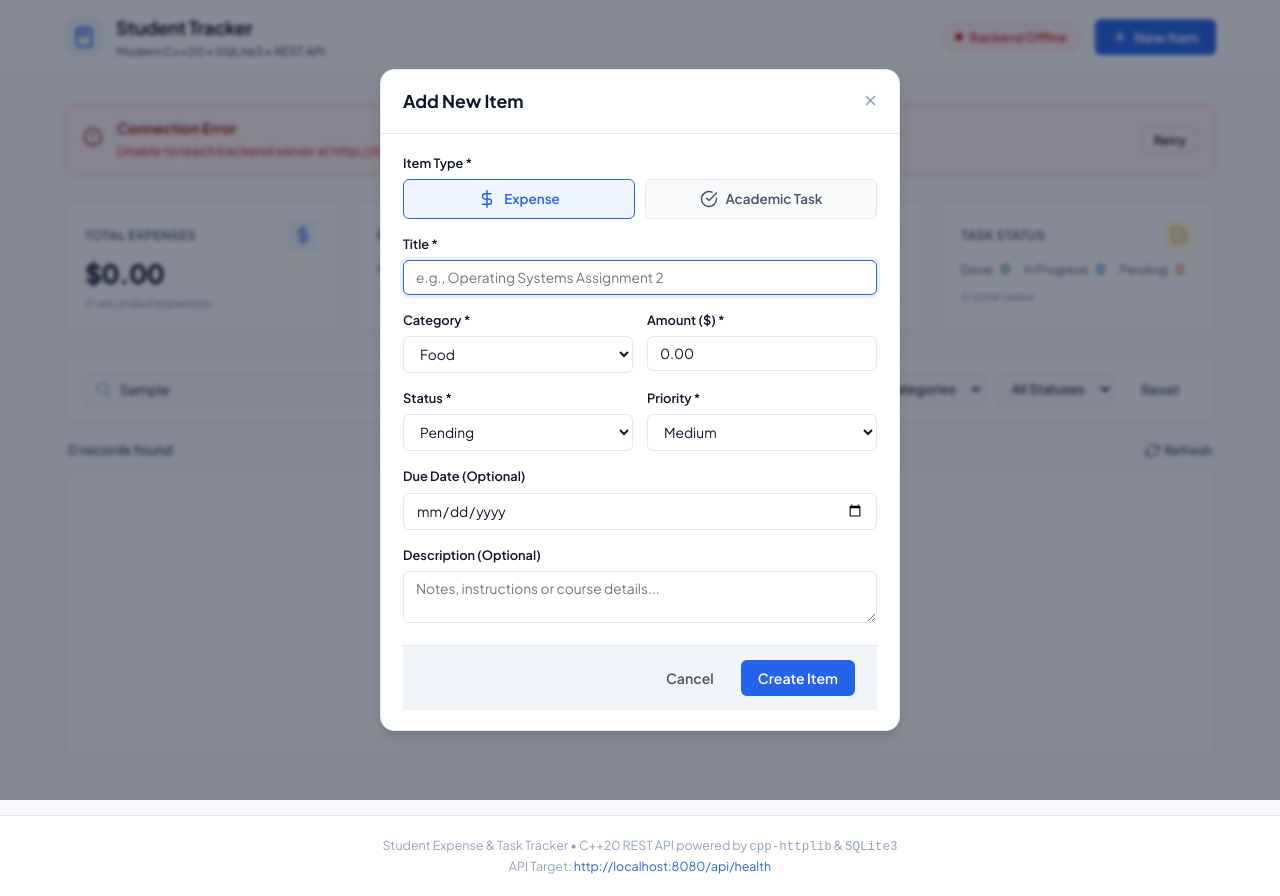
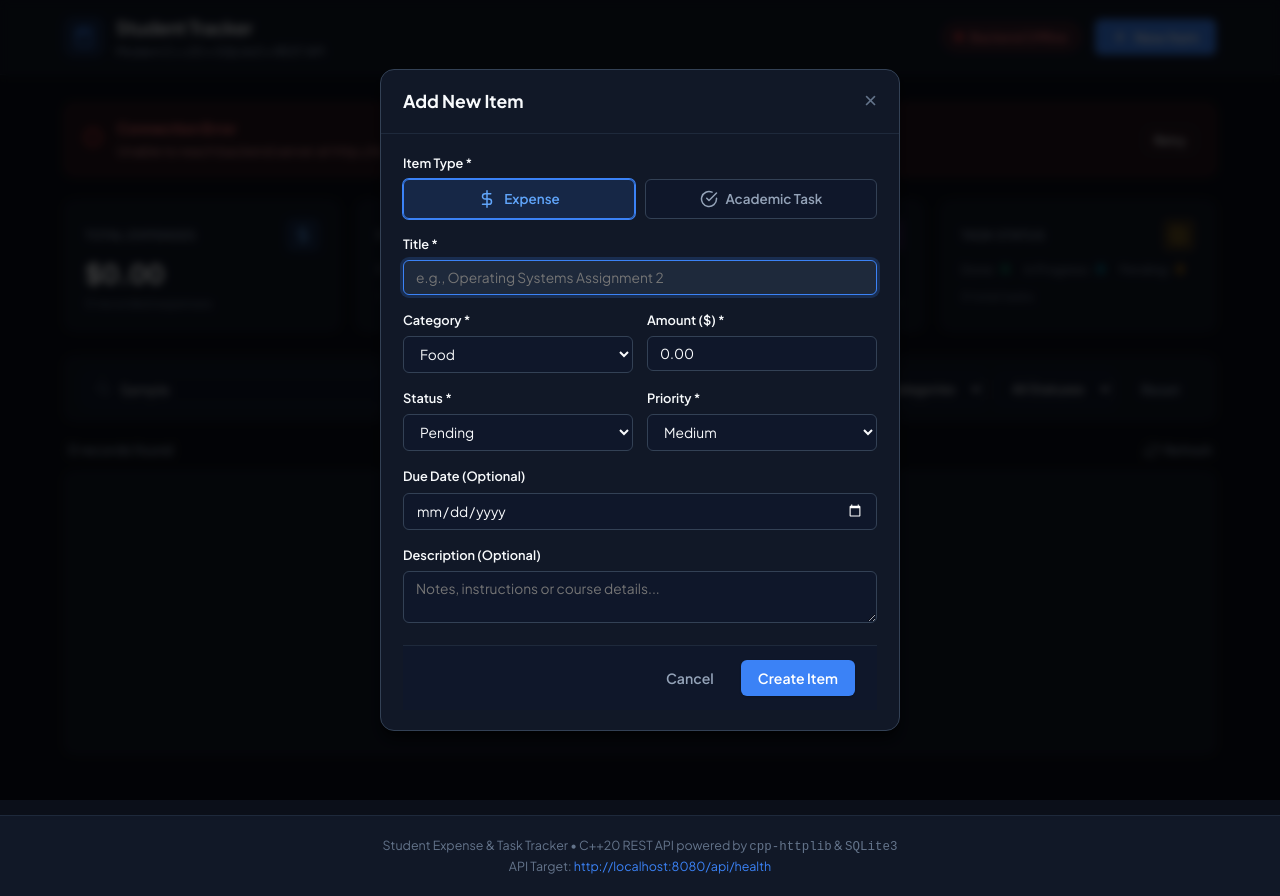
Before and after one commit to m4ulikP/cpp-sqlite-tracker, a plain HTML site: page frontend/index.html in a window 1280 px wide. Both pictures are taken after typing "Sample" into the empty fields and a click on the button "+ Create New Item". Drawn offline with Linux system fonts and the light colour scheme; no server answers.

Commit message:
feat(ui): implement cohesive dark theme and custom scrollbar across frontend

```diff
--- a/frontend/css/style.css
+++ b/frontend/css/style.css
@@ -1,40 +1,48 @@
 /* ==========================================================================
-   Student Expense & Task Tracker - Modern CSS Design System
+   Student Expense & Task Tracker - Cohesive Dark Theme Design System
    Stack: Pure CSS (Zero external dependencies)
-   Style: Clean, High-Legibility Academic Productivity Dashboard
+   Style: Elevated Obsidian & Slate Dark Dashboard
    ========================================================================== */
 
 :root {
+  color-scheme: dark;
+
   --font-sans: 'Plus Jakarta Sans', -apple-system, BlinkMacSystemFont, 'Segoe UI', Roboto, sans-serif;
   --font-mono: 'JetBrains Mono', monospace;
 
-  /* Color Palette */
-  --bg-app: #f8fafc;
-  --bg-card: #ffffff;
-  --bg-subtle: #f1f5f9;
-  --border-subtle: #e2e8f0;
-  --border-hover: #cbd5e1;
+  /* Layered Dark Surface Palette */
+  --bg-app: #0b0f19;          /* Deep obsidian canvas */
+  --bg-card: #111827;         /* Elevated dark slate panel */
+  --bg-subtle: #1e293b;       /* Secondary surface, table header, inactive tabs */
+  --border-subtle: #1e293b;   /* Hairline dark border */
+  --border-hover: #334155;    /* Interactive border hover */
 
-  --text-main: #0f172a;
-  --text-muted: #475569;
-  --text-dim: #94a3b8;
+  /* High-Contrast Typography Hierarchy */
+  --text-main: #f8fafc;       /* Crisp primary text */
+  --text-muted: #94a3b8;      /* Secondary descriptive text */
+  --text-dim: #64748b;        /* Muted captions & placeholder */
 
-  --primary: #2563eb;
-  --primary-hover: #1d4ed8;
-  --primary-light: #eff6ff;
+  /* Brand Primary */
+  --primary: #3b82f6;
+  --primary-hover: #2563eb;
+  --primary-light: rgba(59, 130, 246, 0.15);
 
-  --success: #059669;
-  --success-light: #ecfdf5;
-  --warning: #d97706;
-  --warning-light: #fffbeb;
-  --danger: #dc2626;
-  --danger-light: #fef2f2;
-  --info: #0284c7;
-  --info-light: #f0f9ff;
+  /* Semantic Accents (Optimized for Dark Canvas Contrast) */
+  --success: #10b981;
+  --success-light: rgba(16, 185, 129, 0.15);
+  --warning: #f59e0b;
+  --warning-light: rgba(245, 158, 11, 0.15);
+  --danger: #ef4444;
+  --danger-light: rgba(239, 68, 68, 0.15);
+  --info: #06b6d4;
+  --info-light: rgba(6, 182, 212, 0.15);
+  --purple: #a855f7;
+  --purple-light: rgba(168, 85, 247, 0.15);
 
-  --shadow-sm: 0 1px 2px 0 rgb(0 0 0 / 0.05);
-  --shadow-md: 0 4px 6px -1px rgb(0 0 0 / 0.07), 0 2px 4px -2px rgb(0 0 0 / 0.07);
-  --shadow-lg: 0 10px 15px -3px rgb(0 0 0 / 0.1), 0 4px 6px -4px rgb(0 0 0 / 0.1);
+  /* Deep Elevation Shadows */
+  --shadow-sm: 0 1px 3px 0 rgb(0 0 0 / 0.4);
+  --shadow-md: 0 4px 6px -1px rgb(0 0 0 / 0.5), 0 2px 4px -2px rgb(0 0 0 / 0.5);
+  --shadow-lg: 0 10px 15px -3px rgb(0 0 0 / 0.65), 0 4px 6px -4px rgb(0 0 0 / 0.65);
 
   --radius-sm: 6px;
   --radius-md: 10px;
@@ -45,6 +53,37 @@
   box-sizing: border-box;
   margin: 0;
   padding: 0;
+}
+
+/* ==========================================================================
+   Custom Scrollbar (Standards + WebKit / Chromium)
+   ========================================================================== */
+html, * {
+  scrollbar-width: thin;
+  scrollbar-color: #283548 #0b0f19;
+}
+
+::-webkit-scrollbar {
+  width: 8px;
+  height: 8px;
+}
+
+::-webkit-scrollbar-track {
+  background: #0b0f19;
+}
+
+::-webkit-scrollbar-thumb {
+  background: #283548;
+  border-radius: 4px;
+  border: 2px solid #0b0f19;
+}
+
+::-webkit-scrollbar-thumb:hover {
+  background: #3b82f6;
+}
+
+::-webkit-scrollbar-corner {
+  background: #0b0f19;
 }
 
 body {
@@ -103,6 +142,7 @@ body {
   display: flex;
   align-items: center;
   justify-content: center;
+  border: 1px solid rgba(59, 130, 246, 0.25);
 }
 
 .brand-title {
@@ -145,19 +185,19 @@ body {
 
 .status-pill.online {
   background-color: var(--success-light);
-  color: var(--success);
-  border-color: #a7f3d0;
+  color: #34d399;
+  border-color: rgba(16, 185, 129, 0.3);
 }
 
 .status-pill.online .status-dot {
   background-color: var(--success);
-  box-shadow: 0 0 0 2px #d1fae5;
+  box-shadow: 0 0 0 2px rgba(16, 185, 129, 0.3);
 }
 
 .status-pill.offline {
   background-color: var(--danger-light);
-  color: var(--danger);
-  border-color: #fecaca;
+  color: #f87171;
+  border-color: rgba(239, 68, 68, 0.3);
 }
 
 .status-pill.offline .status-dot {
@@ -167,6 +207,7 @@ body {
 .status-pill.checking {
   background-color: var(--bg-subtle);
   color: var(--text-muted);
+  border-color: var(--border-hover);
 }
 
 .status-pill.checking .status-dot {
@@ -198,6 +239,7 @@ body {
 .btn-primary {
   background-color: var(--primary);
   color: #ffffff;
+  box-shadow: 0 1px 2px rgb(0 0 0 / 0.2);
 }
 
 .btn-primary:hover {
@@ -212,6 +254,7 @@ body {
 
 .btn-outline:hover {
   background-color: var(--bg-subtle);
+  border-color: var(--text-dim);
 }
 
 .btn-ghost {
@@ -230,7 +273,7 @@ body {
 }
 
 .btn-danger:hover {
-  background-color: #b91c1c;
+  background-color: #dc2626;
 }
 
 .btn-sm {
@@ -243,9 +286,9 @@ body {
   display: flex;
   align-items: center;
   gap: 14px;
-  background-color: var(--danger-light);
-  border: 1px solid #fecaca;
-  color: #991b1b;
+  background-color: rgba(239, 68, 68, 0.12);
+  border: 1px solid rgba(239, 68, 68, 0.3);
+  color: #fca5a5;
   padding: 14px 18px;
   border-radius: var(--radius-md);
   margin-bottom: 24px;
@@ -253,6 +296,7 @@ body {
 
 .alert-icon {
   flex-shrink: 0;
+  color: #ef4444;
 }
 
 .alert-content {
@@ -263,11 +307,12 @@ body {
   font-size: 0.9rem;
   font-weight: 700;
   margin-bottom: 2px;
+  color: #f87171;
 }
 
 .alert-content p {
   font-size: 0.83rem;
-  color: #b91c1c;
+  color: #fca5a5;
 }
 
 /* Summary Cards Grid */
@@ -315,10 +360,10 @@ body {
   justify-content: center;
 }
 
-.metric-icon.expense-icon { background: #eff6ff; color: #2563eb; }
-.metric-icon.split-icon   { background: #ecfdf5; color: #059669; }
-.metric-icon.task-icon    { background: #fdf4ff; color: #a855f7; }
-.metric-icon.list-icon    { background: #fefce8; color: #ca8a04; }
+.metric-icon.expense-icon { background: rgba(59, 130, 246, 0.16); color: #60a5fa; border: 1px solid rgba(59, 130, 246, 0.25); }
+.metric-icon.split-icon   { background: rgba(16, 185, 129, 0.16); color: #34d399; border: 1px solid rgba(16, 185, 129, 0.25); }
+.metric-icon.task-icon    { background: rgba(168, 85, 247, 0.16); color: #c084fc; border: 1px solid rgba(168, 85, 247, 0.25); }
+.metric-icon.list-icon    { background: rgba(245, 158, 11, 0.16); color: #fbbf24; border: 1px solid rgba(245, 158, 11, 0.25); }
 
 .metric-value {
   font-size: 1.65rem;
@@ -368,7 +413,7 @@ body {
 }
 
 .fill-paid { background-color: var(--success); }
-.fill-task { background-color: #a855f7; }
+.fill-task { background-color: var(--purple); }
 
 /* Toolbar & Filters */
 .toolbar-section {
@@ -405,17 +450,18 @@ body {
   padding: 8px 34px 8px 36px;
   font-family: inherit;
   font-size: 0.86rem;
-  background-color: var(--bg-app);
-  border: 1px solid var(--border-subtle);
+  background-color: #0f172a;
+  border: 1px solid var(--border-hover);
   border-radius: var(--radius-sm);
   color: var(--text-main);
-  transition: border-color 0.15s ease;
+  transition: all 0.15s ease;
 }
 
 .search-box input:focus {
   outline: none;
   border-color: var(--primary);
-  background-color: #ffffff;
+  background-color: #1e293b;
+  box-shadow: 0 0 0 3px rgba(59, 130, 246, 0.2);
 }
 
 .btn-clear {
@@ -443,10 +489,10 @@ body {
 /* Segmented Control */
 .segmented-control {
   display: inline-flex;
-  background-color: var(--bg-app);
-  border: 1px solid var(--border-subtle);
+  background-color: #0f172a;
+  border: 1px solid var(--border-hover);
   border-radius: var(--radius-sm);
-  padding: 2px;
+  padding: 3px;
 }
 
 .seg-btn {
@@ -462,10 +508,15 @@ body {
   transition: all 0.15s ease;
 }
 
+.seg-btn:hover {
+  color: var(--text-main);
+}
+
 .seg-btn.active {
-  background-color: #ffffff;
+  background-color: var(--bg-subtle);
   color: var(--text-main);
-  box-shadow: 0 1px 2px rgb(0 0 0 / 0.08);
+  border: 1px solid var(--border-hover);
+  box-shadow: 0 1px 2px rgb(0 0 0 / 0.3);
 }
 
 /* Select wrapper */
@@ -474,16 +525,23 @@ body {
   font-size: 0.82rem;
   font-weight: 500;
   color: var(--text-main);
-  background-color: var(--bg-app);
-  border: 1px solid var(--border-subtle);
+  background-color: #0f172a;
+  border: 1px solid var(--border-hover);
   border-radius: var(--radius-sm);
   padding: 6px 12px;
   cursor: pointer;
+  transition: border-color 0.15s ease;
 }
 
 .select-wrapper select:focus {
   outline: none;
   border-color: var(--primary);
+  box-shadow: 0 0 0 3px rgba(59, 130, 246, 0.2);
+}
+
+.select-wrapper select option {
+  background-color: #111827;
+  color: var(--text-main);
 }
 
 /* Records List Header */
@@ -512,6 +570,7 @@ body {
   font-size: 0.8rem;
   font-weight: 600;
   cursor: pointer;
+  transition: color 0.15s ease;
 }
 
 .btn-refresh:hover { color: var(--primary); }
@@ -533,7 +592,7 @@ body {
 }
 
 .data-table th {
-  background-color: var(--bg-subtle);
+  background-color: #0f172a;
   color: var(--text-muted);
   font-size: 0.75rem;
   font-weight: 700;
@@ -547,6 +606,7 @@ body {
   padding: 13px 16px;
   border-bottom: 1px solid var(--border-subtle);
   vertical-align: middle;
+  color: #e2e8f0;
 }
 
 .data-table tbody tr:last-child td {
@@ -554,7 +614,7 @@ body {
 }
 
 .data-table tbody tr:hover {
-  background-color: #f8fafc;
+  background-color: rgba(30, 41, 59, 0.5);
 }
 
 /* Badges */
@@ -570,32 +630,33 @@ body {
   letter-spacing: 0.03em;
 }
 
-.badge-expense { background: #eff6ff; color: #1d4ed8; }
-.badge-task    { background: #fdf4ff; color: #9333ea; }
+.badge-expense { background: rgba(59, 130, 246, 0.16); color: #60a5fa; border: 1px solid rgba(59, 130, 246, 0.3); }
+.badge-task    { background: rgba(168, 85, 247, 0.16); color: #c084fc; border: 1px solid rgba(168, 85, 247, 0.3); }
 
 .badge-cat {
   background: var(--bg-subtle);
-  color: var(--text-muted);
+  color: #cbd5e1;
   font-weight: 600;
   text-transform: none;
   letter-spacing: normal;
+  border: 1px solid var(--border-hover);
 }
 
-.badge-prio-high   { background: #fef2f2; color: #b91c1c; }
-.badge-prio-medium { background: #fffbeb; color: #b45309; }
-.badge-prio-low    { background: #f1f5f9; color: #475569; }
+.badge-prio-high   { background: rgba(239, 68, 68, 0.16); color: #f87171; border: 1px solid rgba(239, 68, 68, 0.3); }
+.badge-prio-medium { background: rgba(245, 158, 11, 0.16); color: #fbbf24; border: 1px solid rgba(245, 158, 11, 0.3); }
+.badge-prio-low    { background: var(--bg-subtle); color: #94a3b8; border: 1px solid var(--border-hover); }
 
 .badge-status-completed, .badge-status-paid {
-  background: #ecfdf5; color: #047857;
+  background: rgba(16, 185, 129, 0.16); color: #34d399; border: 1px solid rgba(16, 185, 129, 0.3);
 }
 .badge-status-in_progress {
-  background: #eff6ff; color: #1d4ed8;
+  background: rgba(6, 182, 212, 0.16); color: #38bdf8; border: 1px solid rgba(6, 182, 212, 0.3);
 }
 .badge-status-pending {
-  background: #fffbeb; color: #b45309;
+  background: rgba(245, 158, 11, 0.16); color: #fbbf24; border: 1px solid rgba(245, 158, 11, 0.3);
 }
 .badge-status-cancelled {
-  background: #f1f5f9; color: #64748b;
+  background: var(--bg-subtle); color: #64748b; border: 1px solid var(--border-hover);
 }
 
 /* Row elements */
@@ -627,7 +688,7 @@ body {
 }
 
 .due-date-text.overdue {
-  color: var(--danger);
+  color: #f87171;
   font-weight: 700;
 }
 
@@ -655,13 +716,13 @@ body {
 .btn-icon:hover {
   background-color: var(--bg-subtle);
   color: var(--text-main);
-  border-color: var(--border-subtle);
+  border-color: var(--border-hover);
 }
 
 .btn-icon.delete:hover {
   background-color: var(--danger-light);
-  color: var(--danger);
-  border-color: #fecaca;
+  color: #f87171;
+  border-color: rgba(239, 68, 68, 0.3);
 }
 
 /* Quick Toggle Checkbox */
@@ -676,6 +737,7 @@ body {
   align-items: center;
   justify-content: center;
   transition: all 0.15s ease;
+  color: transparent;
 }
 
 .btn-toggle-status:hover {
@@ -685,7 +747,8 @@ body {
 .btn-toggle-status.is-done {
   background-color: var(--success);
   border-color: var(--success);
-  color: #ffffff;
+  color: #0b0f19;
+  font-weight: 900;
 }
 
 /* Skeleton Loading State */
@@ -698,7 +761,7 @@ body {
 
 .skeleton-row {
   height: 44px;
-  background: linear-gradient(90deg, #f1f5f9 25%, #e2e8f0 50%, #f1f5f9 75%);
+  background: linear-gradient(90deg, #111827 25%, #1e293b 50%, #111827 75%);
   background-size: 200% 100%;
   animation: shimmer 1.5s infinite;
   border-radius: var(--radius-sm);
@@ -724,6 +787,7 @@ body {
   font-size: 1.1rem;
   font-weight: 700;
   margin-bottom: 4px;
+  color: var(--text-main);
 }
 
 .empty-state p {
@@ -736,8 +800,8 @@ body {
 .modal-backdrop {
   position: fixed;
   inset: 0;
-  background-color: rgb(15 23 42 / 0.5);
-  backdrop-filter: blur(2px);
+  background-color: rgba(0, 0, 0, 0.75);
+  backdrop-filter: blur(4px);
   display: flex;
   align-items: center;
   justify-content: center;
@@ -747,7 +811,7 @@ body {
 
 .modal-card {
   background-color: var(--bg-card);
-  border: 1px solid var(--border-subtle);
+  border: 1px solid var(--border-hover);
   border-radius: var(--radius-lg);
   box-shadow: var(--shadow-lg);
   width: 100%;
@@ -798,7 +862,7 @@ body {
 .modal-footer {
   padding: 14px 22px;
   border-top: 1px solid var(--border-subtle);
-  background-color: var(--bg-subtle);
+  background-color: #0f172a;
   display: flex;
   align-items: center;
   justify-content: flex-end;
@@ -832,17 +896,23 @@ body {
   font-family: inherit;
   font-size: 0.86rem;
   padding: 8px 12px;
-  border: 1px solid var(--border-subtle);
+  border: 1px solid var(--border-hover);
   border-radius: var(--radius-sm);
-  background-color: #ffffff;
+  background-color: #0f172a;
   color: var(--text-main);
-  transition: border-color 0.15s ease;
+  transition: all 0.15s ease;
 }
 
 .form-input:focus, .form-select:focus, .form-textarea:focus {
   outline: none;
   border-color: var(--primary);
-  box-shadow: 0 0 0 3px rgb(37 99 235 / 0.1);
+  background-color: #1e293b;
+  box-shadow: 0 0 0 3px rgba(59, 130, 246, 0.2);
+}
+
+.form-select option {
+  background-color: #111827;
+  color: var(--text-main);
 }
 
 .form-textarea {
@@ -866,9 +936,9 @@ body {
   justify-content: center;
   gap: 8px;
   padding: 9px 14px;
-  border: 1px solid var(--border-subtle);
+  border: 1px solid var(--border-hover);
   border-radius: var(--radius-sm);
-  background-color: var(--bg-app);
+  background-color: #0f172a;
   font-size: 0.84rem;
   font-weight: 600;
   color: var(--text-muted);
@@ -876,22 +946,28 @@ body {
   transition: all 0.15s ease;
 }
 
+.type-radio-content:hover {
+  background-color: #1e293b;
+  color: var(--text-main);
+}
+
 .type-radio-card input:checked + .type-radio-content {
   border-color: var(--primary);
   background-color: var(--primary-light);
-  color: var(--primary);
+  color: #60a5fa;
+  box-shadow: 0 0 0 1px var(--primary);
 }
 
 /* Modal Form Alert */
 .modal-alert {
   padding: 10px 14px;
   border-radius: var(--radius-sm);
-  background-color: var(--danger-light);
-  color: #991b1b;
+  background-color: rgba(239, 68, 68, 0.15);
+  color: #fca5a5;
   font-size: 0.82rem;
   font-weight: 500;
   margin-bottom: 14px;
-  border: 1px solid #fecaca;
+  border: 1px solid rgba(239, 68, 68, 0.35);
 }
 
 /* Toast Container */
@@ -906,8 +982,8 @@ body {
 }
 
 .toast {
-  background-color: var(--text-main);
-  color: #ffffff;
+  background-color: #1e293b;
+  color: var(--text-main);
   padding: 11px 18px;
   border-radius: var(--radius-sm);
   font-size: 0.84rem;
@@ -916,11 +992,21 @@ body {
   display: flex;
   align-items: center;
   gap: 10px;
+  border: 1px solid var(--border-hover);
   animation: toastIn 0.2s cubic-bezier(0.16, 1, 0.3, 1);
 }
 
-.toast.toast-success { background-color: #065f46; }
-.toast.toast-error   { background-color: #991b1b; }
+.toast.toast-success {
+  background-color: #064e3b;
+  border-color: #059669;
+  color: #ecfdf5;
+}
+
+.toast.toast-error {
+  background-color: #7f1d1d;
+  border-color: #dc2626;
+  color: #fef2f2;
+}
 
 @keyframes toastIn {
   from { opacity: 0; transform: translateY(12px); }
@@ -950,7 +1036,7 @@ body {
 .hidden { display: none !important; }
 .text-success { color: var(--success); }
 .text-warning { color: var(--warning); }
-.text-danger  { color: var(--danger); }
+.text-danger  { color: #f87171; }
 .text-info    { color: var(--info); }
 .text-muted   { color: var(--text-muted); }
 .text-sm      { font-size: 0.82rem; }
```
Also changed, not shown: frontend/index.html (+2 -0 lines).
